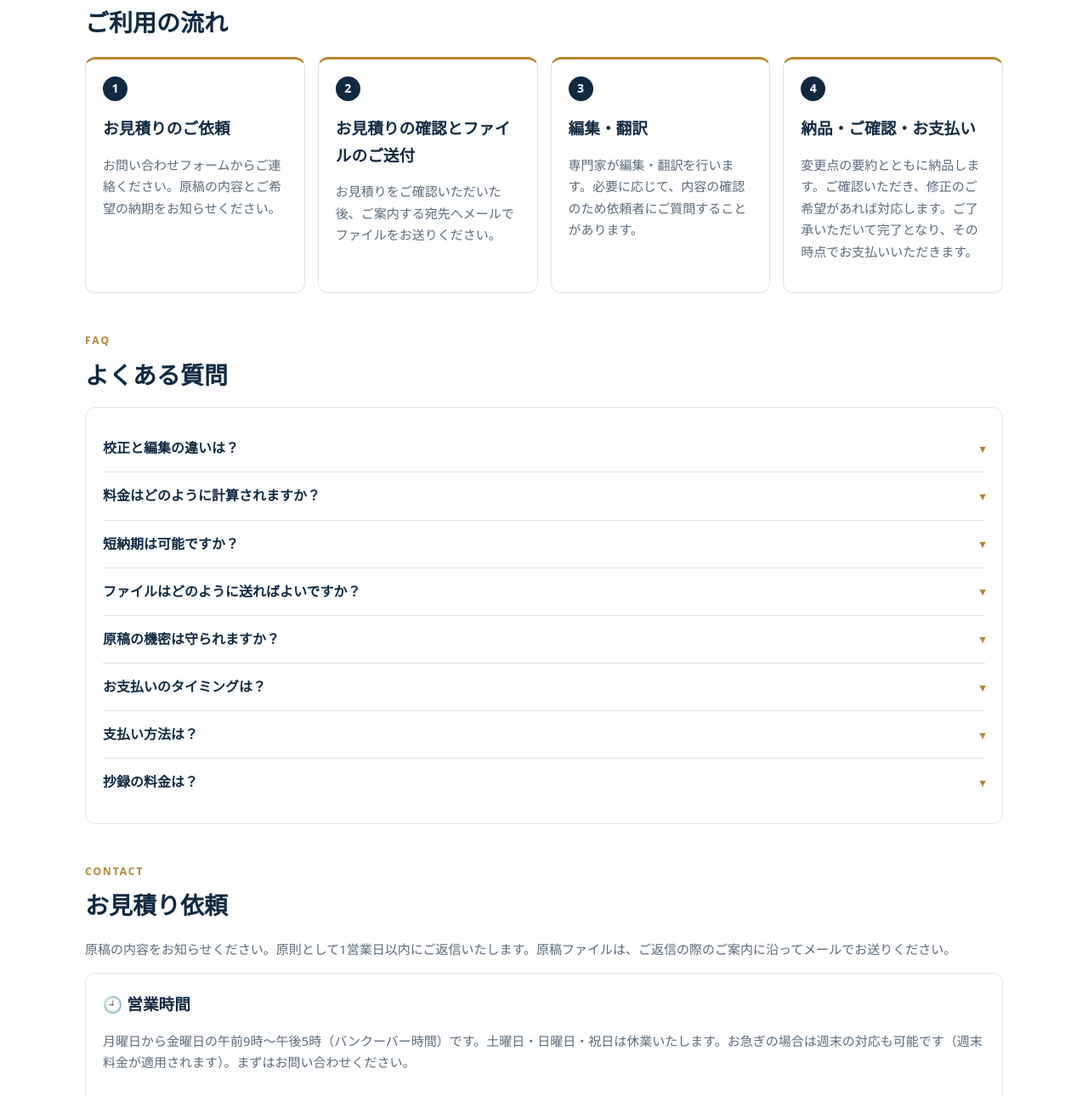
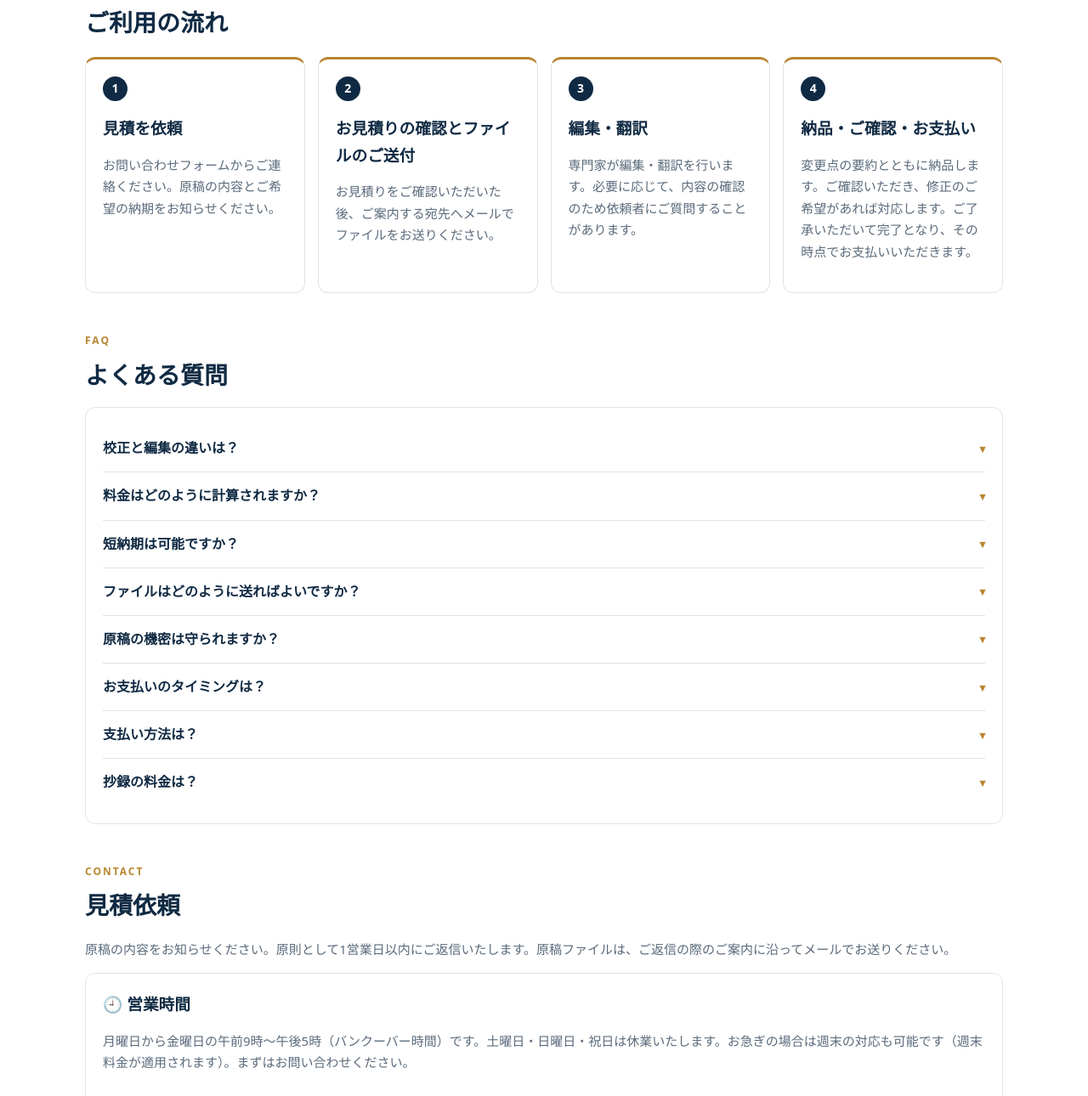
Before and after one commit to anysyscanada/crosslingua, a plain HTML site: page index.html in a window 1280 px wide. Shown: the part 6182-7472 px from the top of the page at 85% size. Drawn offline with Linux system fonts and the light colour scheme.

Commit message:
Fix keigo on quote buttons and headings

```diff
--- a/index.html
+++ b/index.html
@@ -469,7 +469,7 @@ footer a{color:#fff}
     <div class="eyebrow" data-i18n="process_eyebrow">Process</div>
     <h2 data-i18n="process_title">ご利用の流れ</h2>
     <div class="steps">
-      <div class="step card"><div class="num">1</div><h3 data-i18n="step1_title">お見積りのご依頼</h3><p class="muted" data-i18n="step1_desc">お問い合わせフォームからご連絡ください。原稿の内容とご希望の納期をお知らせください。</p></div>
+      <div class="step card"><div class="num">1</div><h3 data-i18n="step1_title">見積を依頼</h3><p class="muted" data-i18n="step1_desc">お問い合わせフォームからご連絡ください。原稿の内容とご希望の納期をお知らせください。</p></div>
       <div class="step card"><div class="num">2</div><h3 data-i18n="step2_title">お見積りの確認とファイルのご送付</h3><p class="muted" data-i18n="step2_desc">お見積りをご確認いただいた後、ご案内する宛先へメールでファイルをお送りください。</p></div>
       <div class="step card"><div class="num">3</div><h3 data-i18n="step3_title">編集・翻訳</h3><p class="muted" data-i18n="step3_desc">専門家が編集・翻訳を行います。必要に応じて、内容の確認のため依頼者にご質問することがあります。</p></div>
       <div class="step card"><div class="num">4</div><h3 data-i18n="step4_title">納品・ご確認・お支払い</h3><p class="muted" data-i18n="step4_desc">変更点の要約とともに納品します。ご確認いただき、修正のご希望があれば対応します。ご了承いただいて完了となり、その時点でお支払いいただきます。</p></div>
@@ -493,7 +493,7 @@ footer a{color:#fff}
 
   <section id="contact">
     <div class="eyebrow" data-i18n="contact_eyebrow">Contact</div>
-    <h2 data-i18n="contact_title">お見積り依頼</h2>
+    <h2 data-i18n="contact_title">見積依頼</h2>
     <p class="muted" data-i18n="contact_intro">原稿の内容をお知らせください。原則として1営業日以内にご返信いたします。原稿ファイルは、ご返信の際のご案内に沿ってメールでお送りください。</p>
     <div class="card" style="margin-top:14px">
       <h3 style="margin-top:0" data-i18n="hours_title">🕘 営業時間</h3>
```
